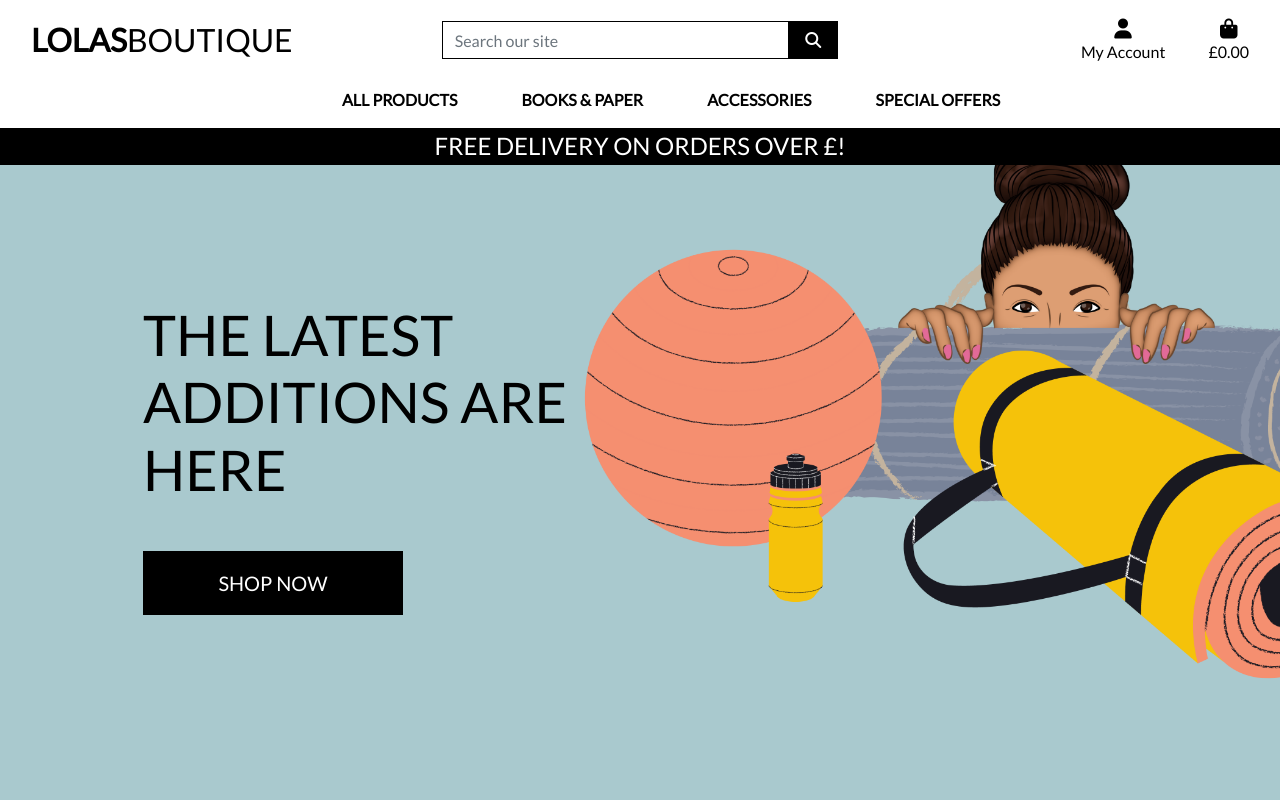
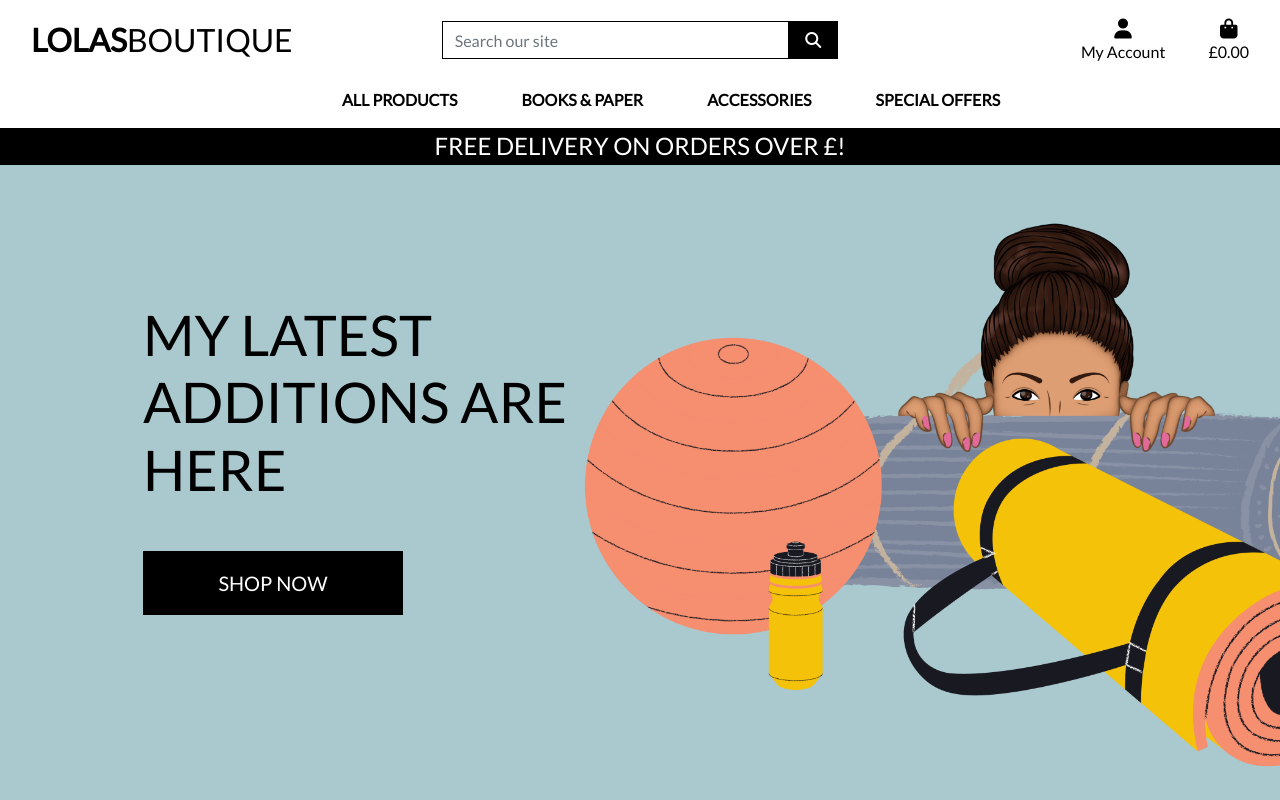
Before and after one commit to lolaedun/lolas-boutique, a Django app: page / in a window 1280 px wide. Run offline with Django 3.2, Linux system fonts and the light colour scheme; some libraries are stand-ins or nearby versions.

Commit message:
moved background y position

```diff
--- a/home/templates/home/index.html
+++ b/home/templates/home/index.html
@@ -14,7 +14,7 @@
         <div class="row h-100">
             <div class="col7 col-md-6 my-auto">
                 <h1 class="display-4 logo-font text-black">
-                    The latest additions are here
+                    My latest additions are here
                 </h1>
                 <div class="my-5">
                     <h4>
--- a/static/css/base.css
+++ b/static/css/base.css
@@ -5,6 +5,7 @@ html {
 body {
     background: url('/media/Lolas-Boutique-homepage.png') no-repeat center center fixed;
     background-size: cover;
+    background-position-y: 88px;
     height: calc(100vh - 164px);
     color: #555;
     font-family: 'Lato';
```
